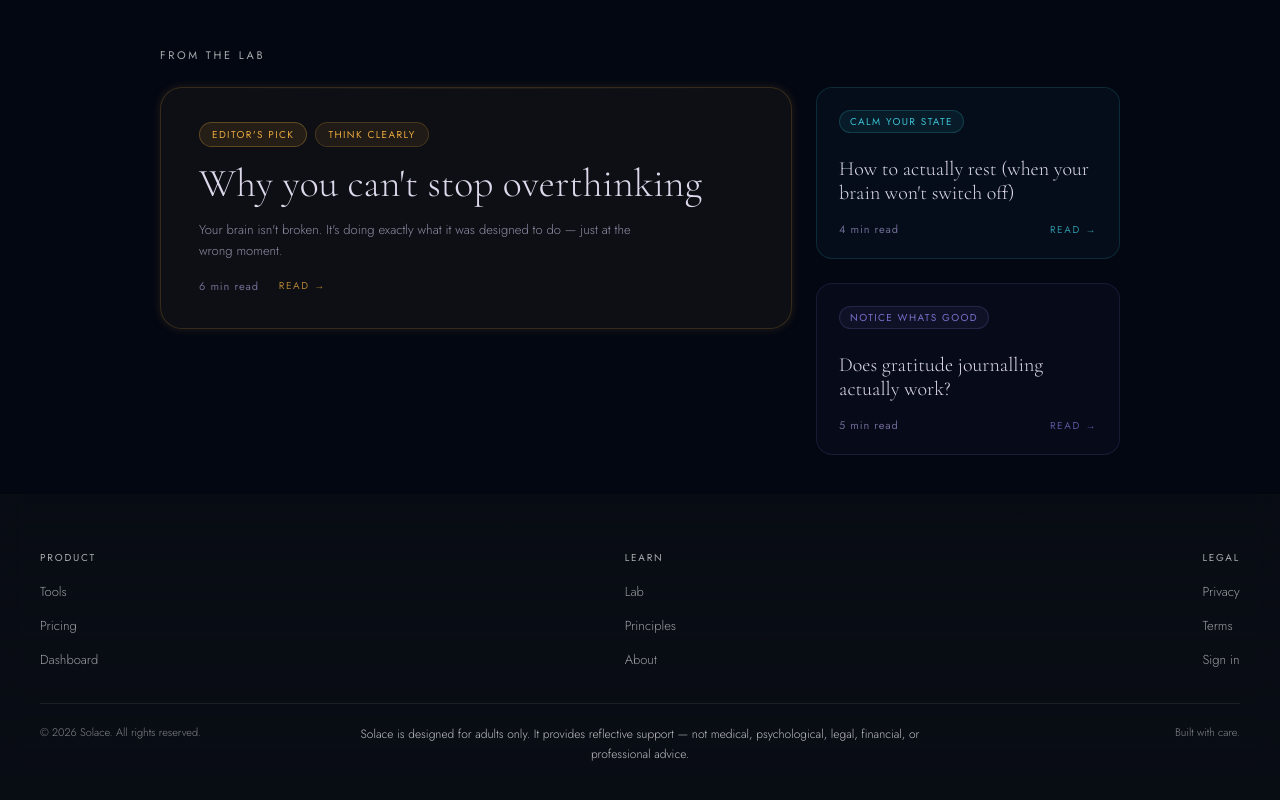
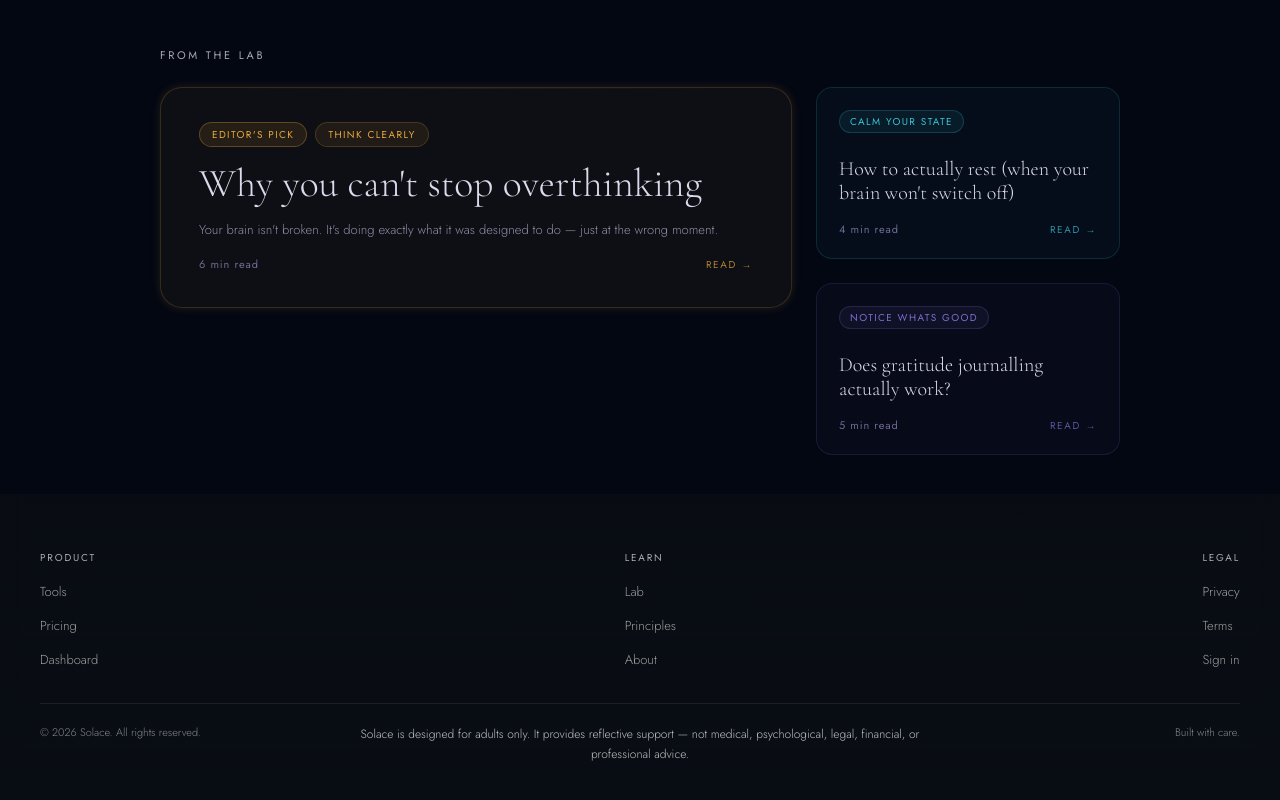
Before and after one commit to salsotk1973/solace, a Next.js app: page / in a window 1280 px wide. Shown: the part 1283-2083 px from the top of the page. Built offline with nearby package versions, Linux system fonts and the light colour scheme; no server answers.

Commit message:
Spec 04c: Hero Lab card fill — widen title/excerpt maxWidth, pin Read arrow right via justify-content space-between

```diff
--- a/components/home/FeaturedLabCard.tsx
+++ b/components/home/FeaturedLabCard.tsx
@@ -125,7 +125,7 @@ export default function FeaturedLabCard({ article }: { article: FeaturedLabArtic
                 lineHeight: 1.15,
                 color: "rgba(240,234,255,0.92)",
                 margin: "0 0 12px",
-                maxWidth: "520px",
+                maxWidth: "560px",
               }}
             >
               {article.title}
@@ -139,13 +139,13 @@ export default function FeaturedLabCard({ article }: { article: FeaturedLabArtic
                 lineHeight: 1.65,
                 color: "rgba(200,192,230,0.70)",
                 margin: "0 0 16px",
-                maxWidth: "440px",
+                maxWidth: "540px",
               }}
             >
               {article.excerpt}
             </p>
 
-            <div style={{ display: "flex", alignItems: "center", gap: "20px" }}>
+            <div style={{ display: "flex", alignItems: "center", justifyContent: "space-between", gap: "20px" }}>
               <span
                 style={{
                   fontFamily: "'Jost', sans-serif",
```
